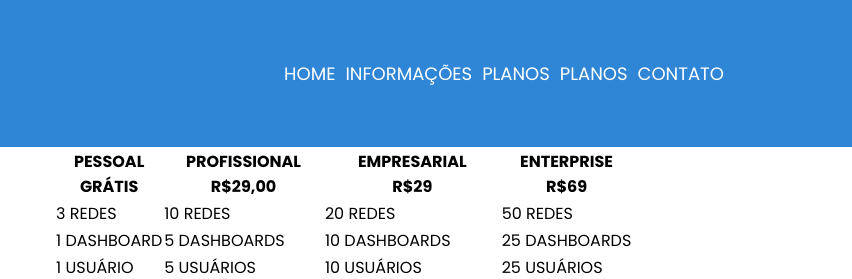
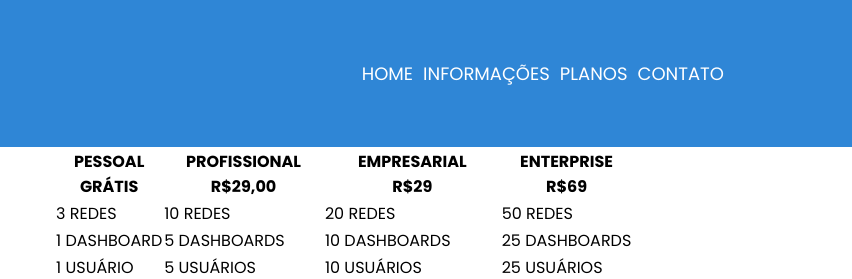
Before and after one commit to LeonardoRomulo/AlphaTech, a plain HTML site: page tabelaDePreços.html in a window 1280 px wide. Shown: the top 279 px of the page, 428-1280 px from the left. Drawn offline with Linux system fonts and the light colour scheme.

Commit message:
link duplicado retirado

```diff
--- a/tabelaDePreços.html
+++ b/tabelaDePreços.html
@@ -21,7 +21,6 @@
             <nav class="box-menu">
                 <a href="index.html">HOME</a>
                 <a href="index.html#informacao">INFORMAÇÕES</a>
-                <a href="index.html#informacao">PLANOS</a>
                 <a href="index.html#planos">PLANOS</a>
                 <a href="index.html#contato">CONTATO</a>
             </nav>
```
